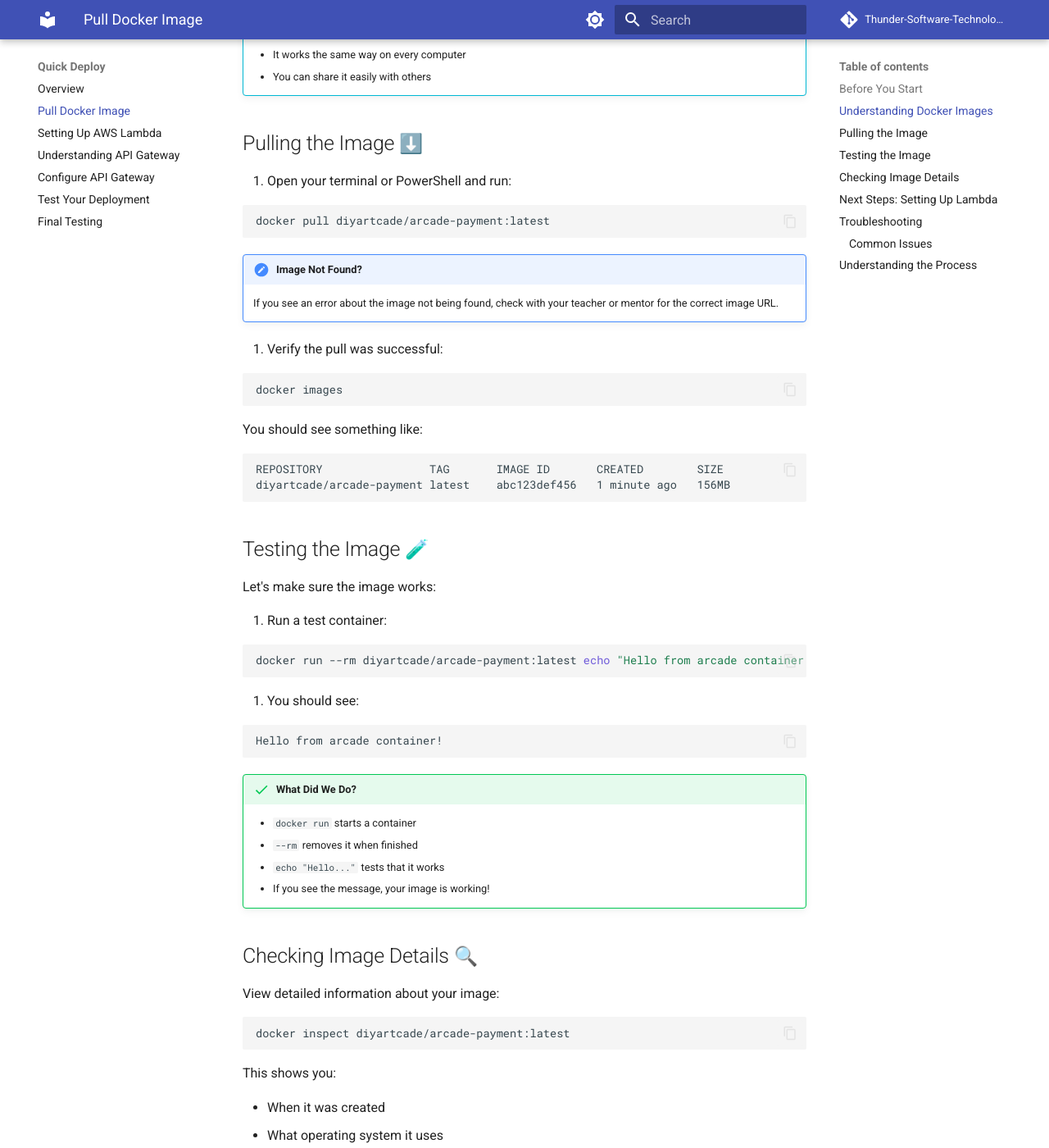
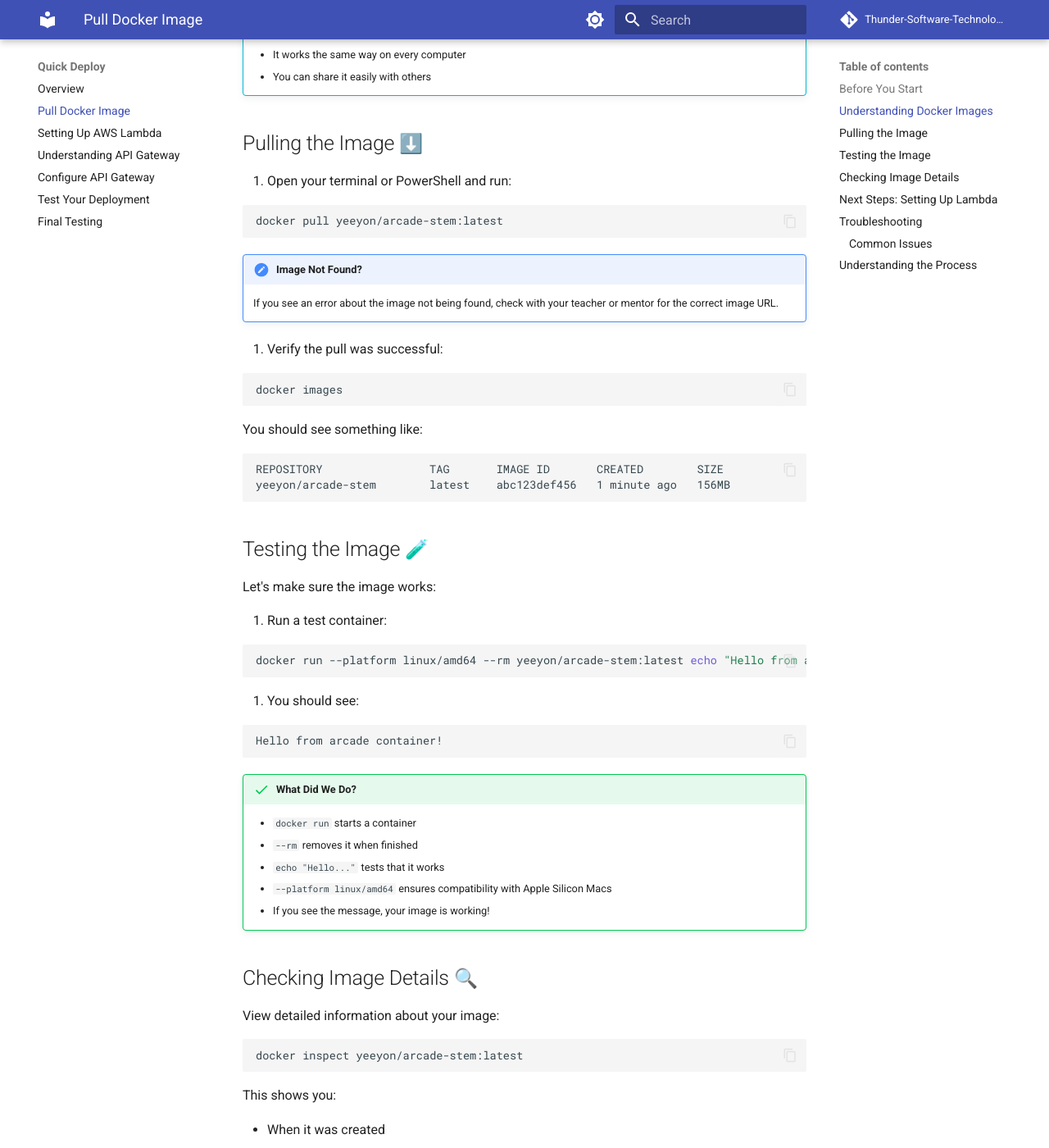
Before and after one commit to Thunder-Software-Technology-Malaysia/arcade-stem, an MkDocs documentation site: the page built from docs/quick-deploy/docker-pull.md, in a window 1280 px wide and 1400 px high, scrolled down 825 px. Shown: the whole window at 82% size. Built offline with MkDocs 1.6.1 and Material for MkDocs 9.7.7, drawn with Linux system fonts in a browser that asks for light colours; emoji names are drawn with the system emoji font; comment, search, counter and statistics services are not loaded.

Commit message:
docs: updated with docker hub image instructions

````diff
--- a/docs/quick-deploy/docker-pull.md
+++ b/docs/quick-deploy/docker-pull.md
@@ -30,7 +30,7 @@ Before we pull the image, let's understand what we're doing:
 1. Open your terminal or PowerShell and run:
 
 ```bash
-docker pull diyartcade/arcade-payment:latest
+docker pull yeeyon/arcade-stem:latest
 ```
 
 !!! note "Image Not Found?"
@@ -46,7 +46,7 @@ You should see something like:
 
 ```
 REPOSITORY                TAG       IMAGE ID       CREATED        SIZE
-diyartcade/arcade-payment latest    abc123def456   1 minute ago   156MB
+yeeyon/arcade-stem        latest    abc123def456   1 minute ago   156MB
 ```
 
 ## Testing the Image :test_tube:
@@ -56,7 +56,7 @@ Let's make sure the image works:
 1. Run a test container:
 
 ```bash
-docker run --rm diyartcade/arcade-payment:latest echo "Hello from arcade container!"
+docker run --platform linux/amd64 --rm yeeyon/arcade-stem:latest echo "Hello from arcade container"
 ```
 
 2. You should see:
@@ -69,6 +69,7 @@ Hello from arcade container!
     * `docker run` starts a container
     * `--rm` removes it when finished
     * `echo "Hello..."` tests that it works
+    * `--platform linux/amd64` ensures compatibility with Apple Silicon Macs
     * If you see the message, your image is working!
 
 ## Checking Image Details :mag:
@@ -76,7 +77,7 @@ Hello from arcade container!
 View detailed information about your image:
 
 ```bash
-docker inspect diyartcade/arcade-payment:latest
+docker inspect yeeyon/arcade-stem:latest
 ```
 
 This shows you:
````
